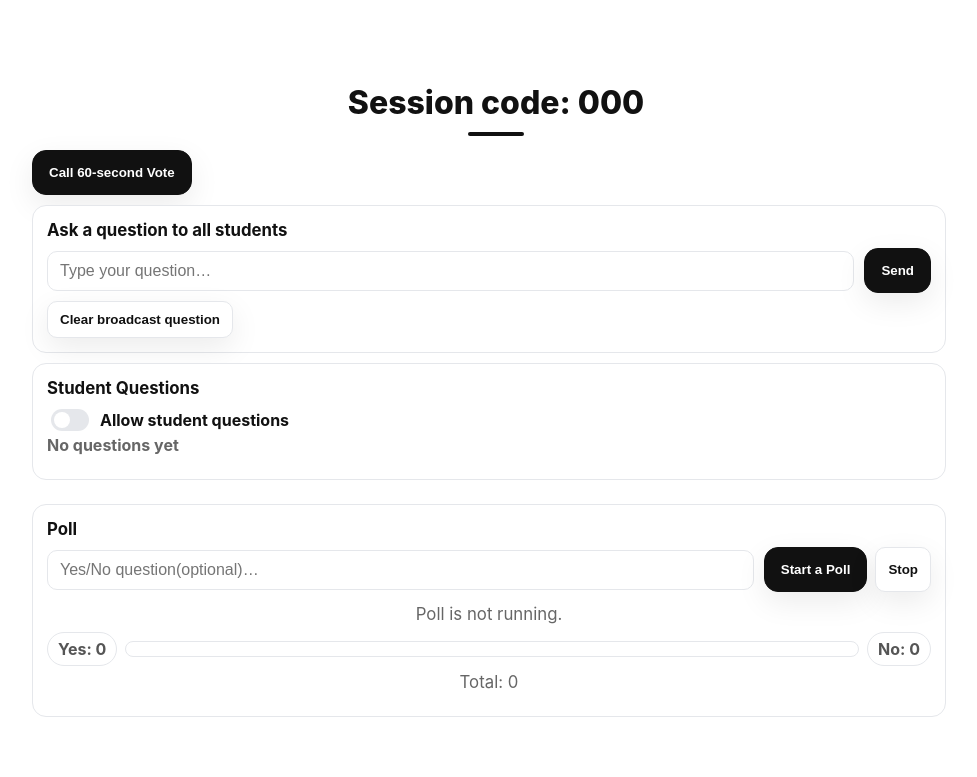
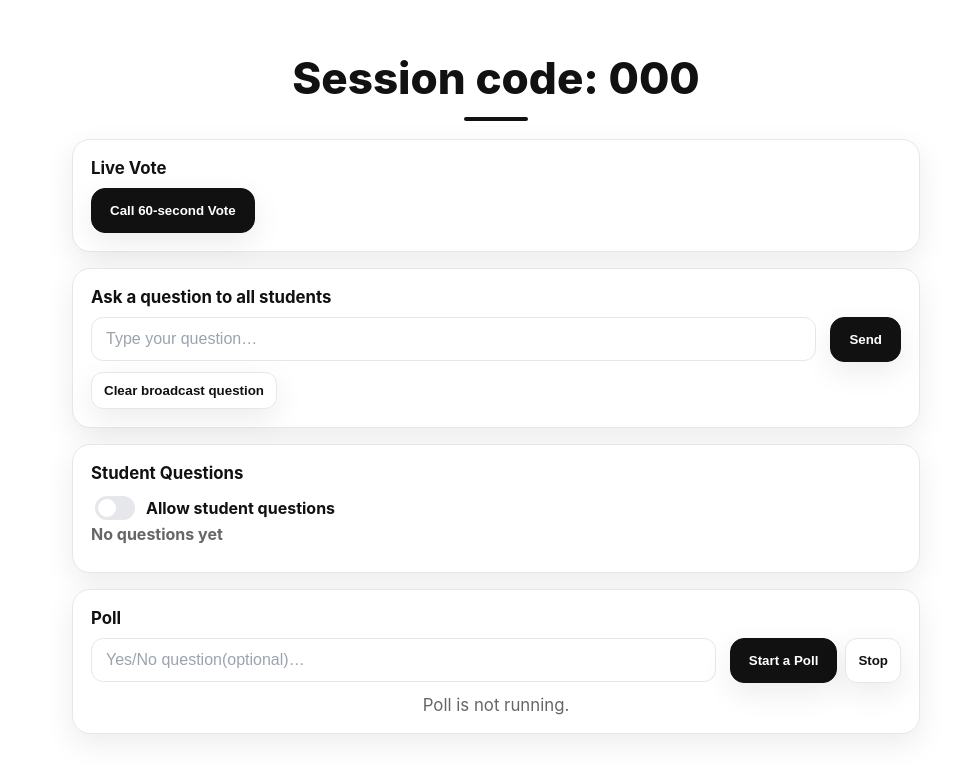
Before and after one commit to cnam04/ClassPulse, a Flask app: template backend/app/templates/teacher_vote.html in a window 1280 px wide. Shown: the top 777 px of the page, without its empty margins (144-1121 px from the left). Run offline with Flask 3, Linux system fonts and the light colour scheme; the template is opened without the code that fills it: most values are stand-ins (such as "Sample title", 1, 10 or a date in 2020); data that the repository does not hold is empty.

Commit message:
removed yes/no unless poll is active

```diff
--- a/backend/app/templates/teacher_vote.html
+++ b/backend/app/templates/teacher_vote.html
@@ -6,117 +6,119 @@
   <meta name="viewport" content="width=device-width, initial-scale=1" />
   <style>
     :root{
-      --fg:#111; --muted:#666; --border:#e5e7eb; --btn:#111; --btnfg:#fff;
-
+      --fg:#111; --muted:#666; --border:#e5e7eb;
+      --btn:#111; --btnfg:#fff;
       --red:#dc2626;    --red-bg:#fee2e2;
-
-      /* ✅ Brighter, true yellow (not amber) */
       --yellow:#facc15; --yellow-bg:#fef9c3;
-
       --green:#16a34a;  --green-bg:#dcfce7;
-
       --radius:18px; --shadow:0 10px 30px rgba(0,0,0,.08);
     }
-
     *{ box-sizing:border-box }
     body{
       margin:0; min-height:100vh; display:grid; place-items:center; background:#fff;
       font-family:-apple-system,BlinkMacSystemFont,"Segoe UI",Arial,sans-serif; color:var(--fg);
     }
-    .wrap{ width:min(960px,94vw); padding:16px }
-    h1{ margin:0 0 14px; text-align:center; font-size:2rem; font-weight:800 }
-    h1::after{ content:""; display:block; width:56px; height:4px; border-radius:3px; background:var(--fg); margin:10px auto 0 }
+    .wrap{ width:min(880px,94vw); padding:28px 16px }
+    h1{ margin:0 0 18px; text-align:center; font-weight:800; font-size:clamp(28px,4.4vw,44px) }
+    h1::after{ content:""; display:block; width:64px; height:4px; border-radius:3px; background:var(--fg); margin:12px auto 0 }
 
-    .row{ display:grid; grid-template-columns: 1fr auto; gap:14px; align-items:start; margin-top:10px }
-    @media (max-width:820px){ .row{ grid-template-columns:1fr } }
+    .panel{ border:1px solid var(--border); border-radius:18px; background:#fff; box-shadow:var(--shadow); padding:18px; margin:16px 0 }
+    .panel h2{ margin:0 0 10px; font-size:1.05rem }
+    .row{ display:grid; grid-template-columns:1fr auto; gap:14px; align-items:center }
+    @media (max-width:760px){ .row{ grid-template-columns:1fr } }
 
-    .stack{ display:grid; gap:10px }
-    button{
-      appearance:none; padding:14px 16px; border-radius:14px; border:1px solid var(--btn);
-      background:var(--btn); color:var(--btnfg); font-weight:800; cursor:pointer; box-shadow:var(--shadow)
-    }
-    .btn-lite{
-      background:#fff; color:#111; border:1px solid var(--border); border-radius:10px; padding:10px 12px; font-weight:700; cursor:pointer;
-    }
-    .pill{
-      min-width:190px; text-align:center; padding:10px 14px; border:1px solid var(--border);
-      border-radius:999px; color:var(--muted); font-weight:700; background:#fff
-    }
-    .meta{ margin:12px 0 10px; color:var(--muted); font-size:1.05rem; text-align:center }
+    input[type="text"]{ border:1px solid var(--border); border-radius:12px; padding:12px 14px; font-size:16px; width:100% }
+    input::placeholder{ color:#9ca3af }
+    button{ appearance:none; cursor:pointer; font-weight:800; padding:14px 18px; border-radius:14px; border:1px solid var(--btn); background:var(--btn); color:var(--btnfg); box-shadow:var(--shadow) }
+    .btn-lite{ background:#fff; color:#111; border:1px solid var(--border); border-radius:12px; padding:10px 12px; font-weight:700; box-shadow:var(--shadow) }
+    .pill{ display:inline-block; min-width:190px; text-align:center; padding:10px 14px; border:1px solid var(--border); border-radius:999px; color:var(--muted); font-weight:700; background:#fff; box-shadow:var(--shadow) }
+    .meta{ margin:10px 0; color:var(--muted); font-size:1.05rem; text-align:center }
 
-    .grid{ display:grid; grid-template-columns: repeat(3, 1fr); gap:14px }
-    .stat{ border:1px solid var(--border); border-radius:14px; padding:16px; text-align:center; background:#fff }
-    .n{ font-size:2rem; font-weight:800; letter-spacing:.02em }
+    .grid{ display:grid; grid-template-columns:repeat(3,1fr); gap:14px }
+    .stat{ border:1px solid var(--border); border-radius:14px; padding:16px; text-align:center; background:#fff; box-shadow:var(--shadow) }
+    .n{ font-size:2rem; font-weight:800 }
     .label{ color:var(--muted); margin-top:4px; font-weight:700 }
     .cf{ border-color:var(--red);    background:var(--red-bg) }
     .ss{ border-color:var(--yellow); background:var(--yellow-bg) }
     .nc{ border-color:var(--green);  background:var(--green-bg) }
 
-    .panel{ border:1px solid var(--border); border-radius:14px; background:#fff; padding:14px; }
-    .panel h2{ margin:0 0 8px; font-size:1.05rem }
-    .row2{ display:grid; grid-template-columns: 1fr auto; gap:10px; align-items:center }
-    input[type="text"]{ border:1px solid var(--border); border-radius:10px; padding:10px 12px; font-size:16px; width:100% }
-
-    .switch{ display:inline-flex; align-items:center; gap:8px; user-select:none; cursor:pointer; color:#111; font-weight:700; }
-    .switch input{ appearance:none; width:38px; height:22px; border-radius:999px; position:relative; background:#e5e7eb; outline:none; transition:.2s }
+    .switch{ display:inline-flex; align-items:center; gap:8px; user-select:none; cursor:pointer; font-weight:700 }
+    .switch input{ appearance:none; width:40px; height:24px; border-radius:999px; position:relative; background:#e5e7eb; outline:none; transition:.2s }
     .switch input:checked{ background:#111 }
-    .switch input::after{ content:""; position:absolute; top:3px; left:3px; width:16px; height:16px; border-radius:50%; background:#fff; transition:.2s }
+    .switch input::after{ content:""; position:absolute; top:3px; left:3px; width:18px; height:18px; border-radius:50%; background:#fff; transition:.2s }
     .switch input:checked::after{ transform:translateX(16px) }
 
     .qcount{ color:var(--muted); font-weight:700 }
-    .qlist{ margin-top:10px; display:grid; gap:8px; max-height:220px; overflow:auto }
-    .qitem{ border:1px solid var(--border); border-radius:12px; padding:10px; }
+    .qlist{ margin-top:10px; display:grid; gap:10px; max-height:220px; overflow:auto }
+    .qitem{ border:1px solid var(--border); border-radius:12px; padding:12px; background:#fff; box-shadow:var(--shadow) }
     .qmeta{ color:var(--muted); font-size:.88rem; margin-top:6px }
     .qactions{ display:flex; gap:8px; margin-top:8px }
 
-    /* Chart (shown only during active vote) */
-    .chart{ margin-top:14px; border:1px solid var(--border); border-radius:14px; background:#fff; padding:14px; }
+    .chart{ margin-top:14px; border:1px solid var(--border); border-radius:14px; background:#fff; padding:14px; box-shadow:var(--shadow) }
     .chart h2{ margin:0 0 8px; font-size:1.05rem }
-    .bars{ display:grid; grid-template-columns: repeat(3, 1fr); gap:14px; align-items:end; height:180px; padding:6px 4px 0; }
-    .bar{ position:relative; border-radius:10px 10px 6px 6px; min-height:4px; display:flex; align-items:flex-end; justify-content:center; transition:height .25s ease; }
-    .bar .val{ position:absolute; top:-22px; font-weight:800; font-size:14px; color:#111; }
-    .bar.red{    background:var(--red);    border:1px solid var(--red); }
-
-    /* ✅ Much more yellow for “So-so” column */
-    .bar.yellow{ background:#fde047; border:1px solid #eab308; }
-
-    .bar.green{  background:var(--green);  border:1px solid var(--green); }
-    .xlabel{ text-align:center; margin-top:6px; font-weight:700; color:#555; font-size:14px; }
+    .bars{ display:grid; grid-template-columns:repeat(3,1fr); gap:14px; align-items:end; height:180px; padding:6px 4px 0 }
+    .bar{ position:relative; border-radius:10px 10px 6px 6px; min-height:4px; display:flex; align-items:flex-end; justify-content:center; transition:height .25s ease }
+    .bar .val{ position:absolute; top:-22px; font-weight:800; font-size:14px; color:#111 }
+    .bar.red{    background:var(--red);    border:1px solid var(--red) }
+    .bar.yellow{ background:#fde047;       border:1px solid #eab308 }
+    .bar.green{  background:var(--green);  border:1px solid var(--green) }
+    .xlabel{ text-align:center; margin-top:6px; font-weight:700; color:#555; font-size:14px }
 
     /* Poll */
-    .poll{ border:1px solid var(--border); border-radius:14px; background:#fff; padding:14px; margin-top:14px; }
-    .poll h2{ margin:0 0 8px; font-size:1.05rem }
-    .poll-row{ display:grid; grid-template-columns: auto 1fr auto; gap:8px; align-items:center; }
-    .badge{ display:inline-block; border:1px solid var(--border); border-radius:999px; padding:6px 10px; font-weight:700; color:#555; background:#fff; }
-    .pbar-wrap{ border:1px solid var(--border); border-radius:999px; overflow:hidden; height:16px; }
-    .pbar{ height:100%; background:#16a34a; width:0% }
+    .poll-row{ display:grid; grid-template-columns:auto 1fr auto; gap:8px; align-items:center }
+    .badge{ display:inline-block; border:1px solid var(--border); border-radius:999px; padding:6px 10px; font-weight:700; color:#555; background:#fff; box-shadow:var(--shadow) }
+
+    .pbar-wrap{
+      position:relative;
+      border:1px solid var(--border);
+      border-radius:999px;
+      overflow:hidden;
+      height:16px;
+      box-shadow:var(--shadow);
+      /* gradient track: green → yellow → red */
+      background: linear-gradient(90deg, var(--green) 0%, #facc15 50%, var(--red) 100%);
+    }
+    /* the old fill is optional now; keep it for subtle shading */
+    .pbar{ height:100%; width:0%; background:rgba(255,255,255,.25) }
+
+    /* average marker */
+    .avg-marker{
+      position:absolute; top:-4px; transform:translateX(-50%);
+      width:2px; height:24px; background:#111; border-radius:2px;
+    }
+    .avg-marker::after{
+      content:attr(data-pct) "%";
+      position:absolute; top:-20px; left:50%; transform:translateX(-50%);
+      font-size:12px; font-weight:800; color:#111; background:#fff;
+      border:1px solid var(--border); border-radius:999px; padding:2px 6px;
+    }
+    /* hidden helper */
+    .hidden{ display:none !important }
   </style>
 </head>
 <body>
   <main id="state" class="wrap" data-code="{{ code }}">
     <h1>Session code: <span id="scode">{{ code }}</span></h1>
 
-    <section class="row">
-      <div class="stack">
-        <!-- Vote window -->
+    <section class="panel">
+      <h2>Live Vote</h2>
       <form id="start" onsubmit="return false;">
         <button type="submit">Call 60-second Vote</button>
       </form>
+    </section>
 
-        <!-- Broadcast question -->
-        <div class="panel" aria-labelledby="qlab">
+    <section class="panel" aria-labelledby="qlab">
       <h2 id="qlab">Ask a question to all students</h2>
-          <div class="row2">
+      <div class="row">
         <input id="qinput" type="text" placeholder="Type your question…" />
         <button id="qsend" type="button">Send</button>
       </div>
-          <div style="margin-top:8px">
+      <div style="margin-top:10px">
         <button id="qclear" class="btn-lite" type="button">Clear broadcast question</button>
       </div>
-        </div>
+    </section>
 
-        <!-- Student Questions (toggle + inbox) -->
-        <div class="panel">
+    <section class="panel">
       <h2>Student Questions</h2>
       <label class="switch">
         <input id="allow" type="checkbox" />
@@ -124,18 +126,17 @@
       </label>
       <div class="qcount" id="qcount">No questions yet</div>
       <div class="qlist" id="qlist"></div>
-        </div>
+    </section>
 
-        <!-- Visible only while vote is active -->
-        <div id="voteBlock" hidden>
+    <section id="voteBlock" class="panel" hidden>
       <div id="timer" class="pill" aria-live="polite">Window: closed</div>
+      <p class="meta">Participants: <strong id="pcount">0</strong></p>
 
-          <p class="meta">Participants: <strong id="pcount">0</strong></p>
-          <section class="grid">
+      <div class="grid">
         <div class="stat cf"><div id="cf" class="n">0</div><div class="label">Confused</div></div>
         <div class="stat ss"><div id="ss" class="n">0</div><div class="label">So-so</div></div>
         <div class="stat nc"><div id="nc" class="n">0</div><div class="label">Not Confused</div></div>
-          </section>
+      </div>
 
       <div class="chart" aria-labelledby="chart-title">
         <h2 id="chart-title">Live Vote Results</h2>
@@ -144,18 +145,18 @@
           <div class="bar yellow" id="bar-ss" style="height:4px"><span class="val" id="val-ss">0</span></div>
           <div class="bar green"  id="bar-nc" style="height:4px"><span class="val" id="val-nc">0</span></div>
         </div>
-            <div class="grid" style="grid-template-columns: repeat(3, 1fr); gap:14px; margin-top:2px">
+        <div class="grid" style="grid-template-columns:repeat(3,1fr);gap:14px;margin-top:2px">
           <div class="xlabel">Confused</div>
           <div class="xlabel">So-so</div>
           <div class="xlabel">Not Confused</div>
         </div>
       </div>
-        </div>
+    </section>
 
-        <!-- Poll controls & results -->
-        <div class="poll">
+    <!-- Poll -->
+    <section class="panel">
       <h2>Poll</h2>
-          <div class="row2">
+      <div class="row">
         <input id="pollq" type="text" placeholder="Yes/No question(optional)…" />
         <div style="display:flex; gap:8px">
           <button id="pollStart" type="button">Start a Poll</button>
@@ -165,22 +166,25 @@
 
       <div id="pollLive" style="margin-top:12px">
         <div class="meta" id="pollStatus" style="margin:0">Poll is not running.</div>
-            <div class="poll-row" style="margin-top:8px">
-              <span class="badge">Yes: <span id="yesCount">0</span></span>
-              <div class="pbar-wrap"><div id="pbarYes" class="pbar"></div></div>
-              <span class="badge">No: <span id="noCount">0</span></span>
+
+        <!-- results row (hidden when not active) -->
+        <div id="pollResults" class="poll-row hidden" style="margin-top:8px">
+          <span class="badge" id="yesBadge">Yes: <span id="yesCount">0</span></span>
+          <div class="pbar-wrap" id="track">
+            <div id="pbarYes" class="pbar"></div>
+            <div id="avgMarker" class="avg-marker" data-pct="0" style="left:0%"></div>
           </div>
-            <div class="meta" style="margin-top:6px">Total: <span id="pollTotal">0</span></div>
+          <span class="badge" id="noBadge">No: <span id="noCount">0</span></span>
+        </div>
+
+        <div id="pollTotalWrap" class="meta hidden" style="margin-top:6px">
+          Total: <span id="pollTotal">0</span>
         </div>
       </div>
-      </div>
-
-      <div></div>
     </section>
   </main>
 
   <script>
-    // Session code
     function getSessionCode(){
       const el = document.getElementById('state');
       const fromAttr = el?.dataset.code || '';
@@ -190,7 +194,6 @@
     }
     const code = getSessionCode();
 
-    // Elements
     const els = {
       start:  document.getElementById('start'),
       voteBlock: document.getElementById('voteBlock'),
@@ -205,7 +208,6 @@
       allow:  document.getElementById('allow'),
       qcount: document.getElementById('qcount'),
       qlist:  document.getElementById('qlist'),
-      // Chart
       barCF:  document.getElementById('bar-cf'),
       barSS:  document.getElementById('bar-ss'),
       barNC:  document.getElementById('bar-nc'),
@@ -215,62 +217,78 @@
     };
 
     const pollEls = {
-        q:      document.getElementById('pollq'),      // <input>
+      q:      document.getElementById('pollq'),
       start:  document.getElementById('pollStart'),
       stop:   document.getElementById('pollStop'),
       status: document.getElementById('pollStatus'),
+      results:document.getElementById('pollResults'),
       yes:    document.getElementById('yesCount'),
       no:     document.getElementById('noCount'),
       total:  document.getElementById('pollTotal'),
-        bar:    document.getElementById('pbarYes'),    // green fill
+      totalWrap: document.getElementById('pollTotalWrap'),
+      bar:    document.getElementById('pbarYes'),
+      marker: document.getElementById('avgMarker'),
     };
 
-    // Helpers
     const setVoteUI = (open) => { els.voteBlock.hidden = !open; };
     const hBar = (v,max,H=160)=> v===0 ? 4 : Math.max(8, Math.round((v/max)*H));
+
     function renderChart(a,b,c){
       const max = Math.max(1,a,b,c);
-      els.valCF.textContent=a; els.valSS.textContent=b; els.valNC.textContent=c;
-      els.barCF.style.height = hBar(a,max)+'px';
-      els.barSS.style.height = hBar(b,max)+'px';
-      els.barNC.style.height = hBar(c,max)+'px';
+      document.getElementById('val-cf').textContent=a;
+      document.getElementById('val-ss').textContent=b;
+      document.getElementById('val-nc').textContent=c;
+      document.getElementById('bar-cf').style.height = hBar(a,max)+'px';
+      document.getElementById('bar-ss').style.height = hBar(b,max)+'px';
+      document.getElementById('bar-nc').style.height = hBar(c,max)+'px';
     }
+
     function renderPoll(p){
       const active = !!(p && p.active);
       pollEls.status.textContent = active
         ? (p.question ? `Poll running: ${p.question}` : 'Poll running.')
         : 'Poll is not running.';
 
+      // hide/show results area
+      pollEls.results.classList.toggle('hidden', !active);
+      pollEls.totalWrap.classList.toggle('hidden', !active);
+
       const yes = Number(p?.yes || 0);
       const no  = Number(p?.no  || 0);
       const tot = yes + no;
 
+      // counts (only visible when active)
       pollEls.yes.textContent   = yes;
       pollEls.no.textContent    = no;
       pollEls.total.textContent = tot;
-        pollEls.bar.style.width   = (tot ? Math.round((yes / tot) * 100) : 0) + '%';
+
+      // fill (optional) and marker position
+      const pct = tot ? Math.round((yes / tot) * 100) : 0;
+      pollEls.bar.style.width   = pct + '%';
+      pollEls.marker.style.left = pct + '%';
+      pollEls.marker.setAttribute('data-pct', pct);
     }
 
-    // Actions
+    // actions
     els.start.addEventListener('submit', async () => {
       try{ await fetch(`/api/session/${encodeURIComponent(code)}/start_window`, { method:'POST' }); }catch(_){}
-      setVoteUI(true);   // show immediately
+      setVoteUI(true);
       tickStats();
     });
-    // teacher types a new broadcast
-    els.qsend.addEventListener('click', async () => {
+
+    document.getElementById('qsend').addEventListener('click', async () => {
       const text = (els.qinput.value || '').trim();
       if (!text) return;
-    try {
-        await fetch(`/api/session/${encodeURIComponent(code)}/question`, {
-        method: 'POST',
-        headers: { 'Content-Type': 'application/json' },
-        body: JSON.stringify({ text })   // <- only text
+      try{
+        await fetch(`/api/session/${encodeURIComponent(code)}/question`,{
+          method:'POST', headers:{'Content-Type':'application/json'},
+          body: JSON.stringify({ text })
         });
         els.qinput.value = '';
-    } catch {}
+      }catch(_){}
     });
-    els.qclear.addEventListener('click', async () => {
+
+    document.getElementById('qclear').addEventListener('click', async () => {
       try{
         await fetch(`/api/session/${encodeURIComponent(code)}/question`,{
           method:'POST', headers:{'Content-Type':'application/json'},
@@ -278,6 +296,7 @@
         });
       }catch(_){}
     });
+
     async function setAllow(val){
       try{
         await fetch(`/api/session/${encodeURIComponent(code)}/qperm`,{
@@ -286,27 +305,24 @@
         });
       }catch(_){}
     }
-    els.allow.addEventListener('change', e => setAllow(e.target.checked));
+    document.getElementById('allow').addEventListener('change', e => setAllow(e.target.checked));
 
-    // start/stop handlers (update your existing listeners to use pollEls)
     pollEls.start.addEventListener('click', async () => {
       const question = (pollEls.q.value || '').trim();
-    try {
-        await fetch(`/api/session/${encodeURIComponent(code)}/poll/start`, {
-        method: 'POST',
-        headers: { 'Content-Type': 'application/json' },
+      try{
+        await fetch(`/api/session/${encodeURIComponent(code)}/poll/start`,{
+          method:'POST', headers:{'Content-Type':'application/json'},
           body: JSON.stringify({ question })
         });
-    } catch {}
+      }catch(_){}
       tickPoll();
     });
 
     pollEls.stop.addEventListener('click', async () => {
-        try { await fetch(`/api/session/${encodeURIComponent(code)}/poll/stop`, { method: 'POST' }); } catch {}
+      try{ await fetch(`/api/session/${encodeURIComponent(code)}/poll/stop`, { method:'POST' }); }catch(_){}
       tickPoll();
     });
 
-    // Polling
     async function tickStats(){
       try{
         const r = await fetch(`/api/session/${encodeURIComponent(code)}/stats`, { headers:{'Accept':'application/json'} });
@@ -323,17 +339,19 @@
         renderChart(d.confused??0, d.soso??0, d.not_confused??0);
       }catch(_){}
     }
+
     async function tickPermInbox(){
       try{
         const r1 = await fetch(`/api/session/${encodeURIComponent(code)}/qperm`, { headers:{'Accept':'application/json'} });
-        if(r1.ok){ const p=await r1.json(); els.allow.checked = !!(p?.allow); }
+        if(r1.ok){ const p=await r1.json(); document.getElementById('allow').checked = !!(p?.allow); }
       }catch(_){}
       try{
         const r2 = await fetch(`/api/session/${encodeURIComponent(code)}/student_questions`, { headers:{'Accept':'application/json'} });
         if(!r2.ok) return;
         const arr = await r2.json();
-        els.qcount.textContent = (arr&&arr.length)? `${arr.length} question${arr.length>1?'s':''}` : 'No questions yet';
-        const root = els.qlist; root.innerHTML='';
+        document.getElementById('qcount').textContent =
+          (arr&&arr.length)? `${arr.length} question${arr.length>1?'s':''}` : 'No questions yet';
+        const root = document.getElementById('qlist'); root.innerHTML='';
         (arr||[]).forEach(q=>{
           const div = document.createElement('div');
           div.className='qitem';
@@ -347,10 +365,9 @@
             </div>`;
           div.querySelector('[data-a="broadcast"]').addEventListener('click', async ()=>{
             try{
-                await fetch(`/api/session/${encodeURIComponent(code)}/question`, {
-                method: 'POST',
-                headers: { 'Content-Type': 'application/json' },
-                body: JSON.stringify({ text: q.text, qid: q.id })  // <- include qid
+              await fetch(`/api/session/${encodeURIComponent(code)}/question`,{
+                method:'POST', headers:{'Content-Type':'application/json'},
+                body: JSON.stringify({ text: q.text, qid: q.id })
               });
             }catch(_){}
           });
@@ -364,24 +381,13 @@
         });
       }catch(_){}
     }
-    async function tickPoll() {
-        try {
-            const r = await fetch(`/api/session/${encodeURIComponent(code)}/poll`, { cache: 'no-store', headers: { 'Accept': 'application/json' } });
-            if (!r.ok) return;
-            const p = await r.json();
-            const active = !!p.active;
-            pollEls.status.textContent = active
-            ? (p.question ? `Poll running: ${p.question}` : 'Poll running.')
-            : 'Poll is not running.';
 
-            const yes = Number(p.yes || 0), no = Number(p.no || 0);
-            const tot = yes + no;
-            pollEls.yes.textContent = yes;
-            pollEls.no.textContent = no;
-            pollEls.total.textContent = tot;
-            pollEls.bar.style.width = (tot ? Math.round((yes / tot) * 100) : 0) + '%';
-
-        } catch {}
+    async function tickPoll(){
+      try{
+        const r = await fetch(`/api/session/${encodeURIComponent(code)}/poll`, { cache:'no-store', headers:{'Accept':'application/json'} });
+        if(!r.ok) return;
+        renderPoll(await r.json());
+      }catch(_){}
     }
 
     // boot
```
Lines whose indentation alone changed are shown as unchanged.
